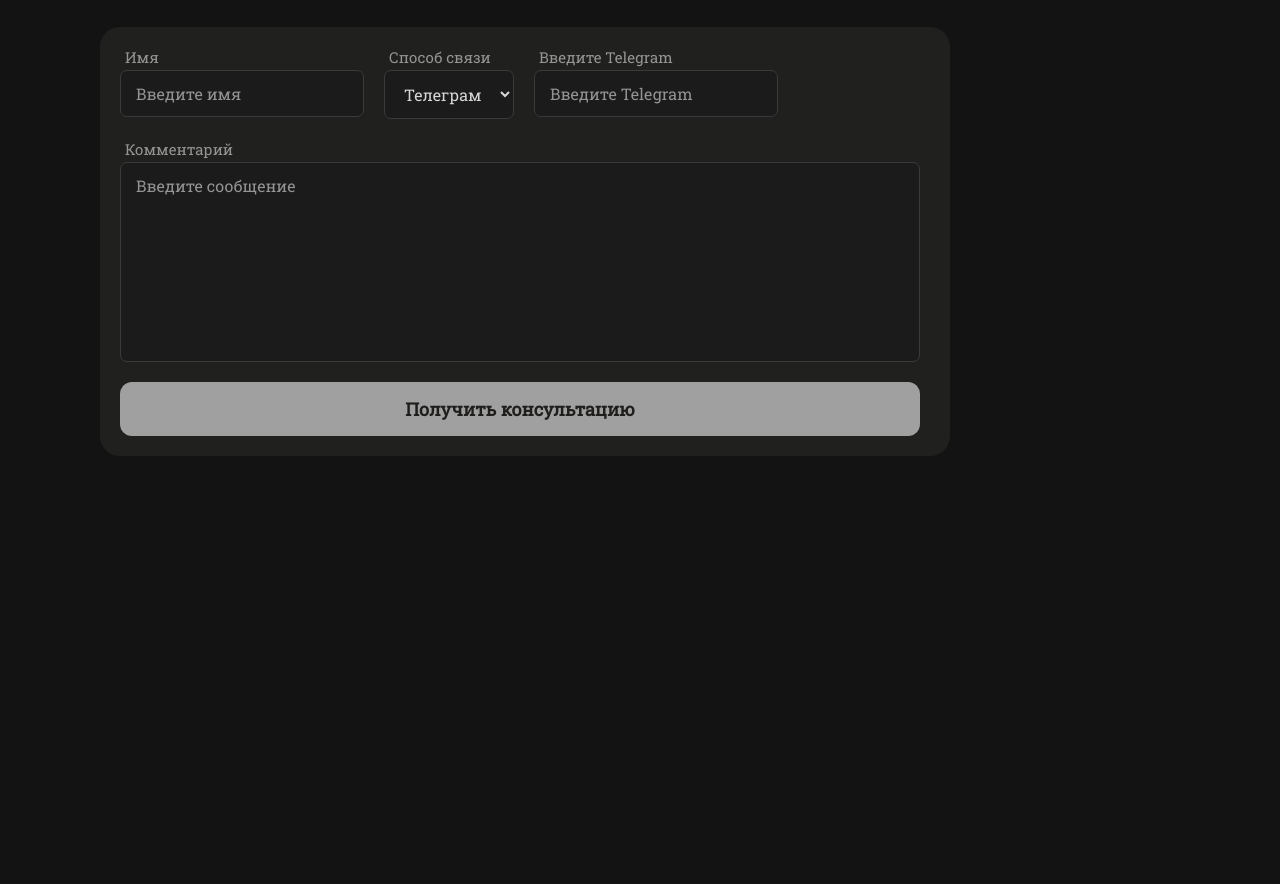
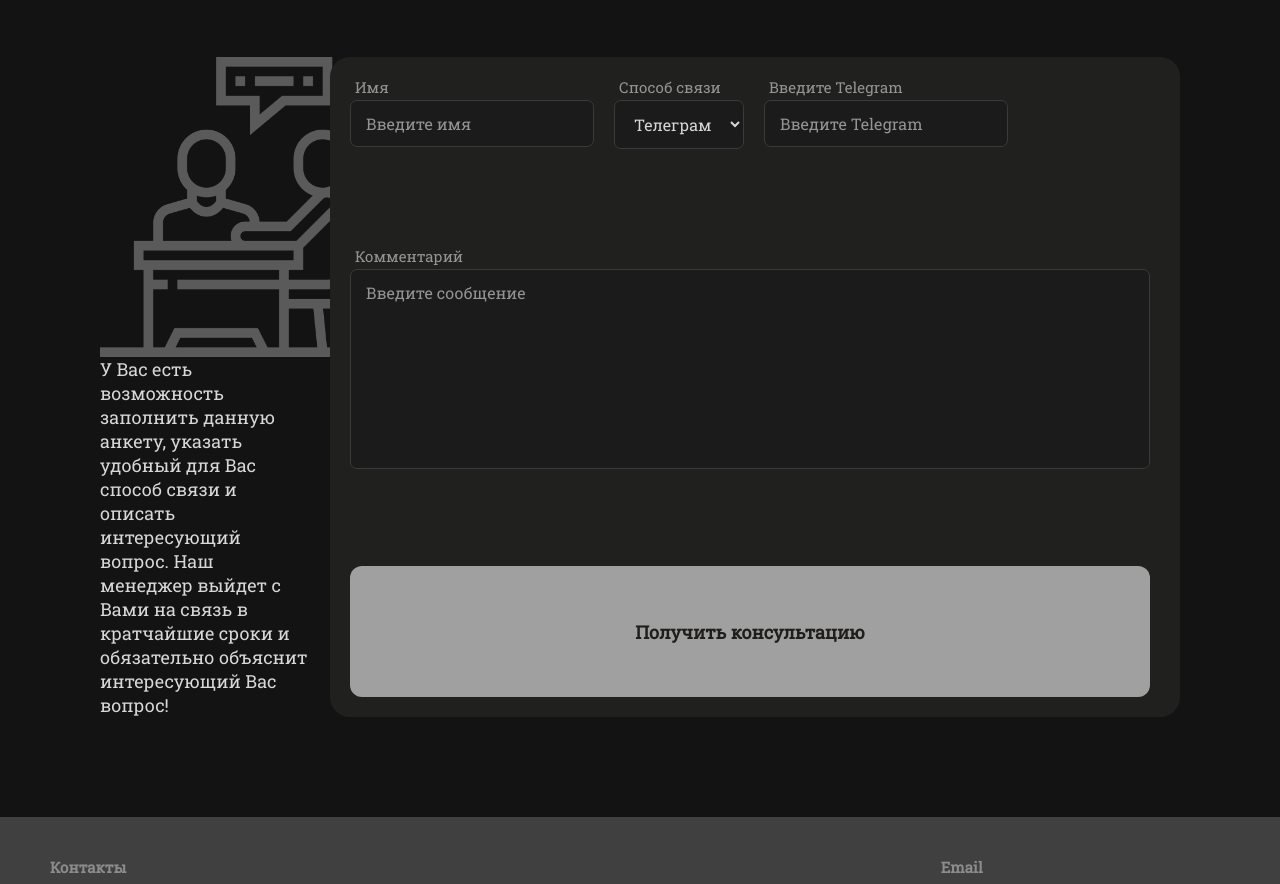
Before and after one commit to Reckfy/CONTAINER, a Next.js app: page / in a window 1280 px wide. Shown: the part 1900-2784 px from the top of the page. Before the commit the page ends 2456 px from the top, so only its background shows below. Built offline with nearby package versions, Linux system fonts and the light colour scheme.

Commit message:
added botter v 1.0

```diff
--- /dev/null
+++ b/app/components/Botter.jsx
@@ -0,0 +1,24 @@
+"use client";
+import '../../styles/botter.scss'
+
+export default function Header() {
+
+  return (
+    <botter>
+        <div className='contacts'>
+            <h2>Контакты</h2>
+            <div>
+                <a href="tel:8-988-764-83-51">8-988-764-83-51</a>
+                <a href="https://wa.me/79887648351"><img src='./images/wa.svg' /></a>
+                <a href="https://t.me/Irina_workwithChina"><img src='./images/tg.svg' /></a>
+            </div>
+        </div>
+        <div className='contacts'>
+            <h2>Email</h2>
+            <div>
+                <a href="mailto:">ilc-container@gmail.com</a>
+            </div>
+        </div>
+    </botter>
+  );
+}
--- a/app/page.js
+++ b/app/page.js
@@ -2,6 +2,7 @@ import '../styles/style.scss'
 import '../styles/main.scss'
 import Header from './components/Header'
 import Connect from './components/Connect'
+import Botter from './components/Botter'
 
 export default function Home() {
   return (
@@ -65,9 +66,16 @@ export default function Home() {
         </div>
         <div className='connector'>
         <h2>СВЯЖИТЕСЬ С НАМИ ДЛЯ ПОЛУЧЕНИЯ КОНСУЛЬТАЦИИ</h2>
-        <Connect />
+        <div>
+          <img src='./images/consult.png'/>
+          <p>У Вас есть возможность заполнить данную анкету, указать удобный для Вас способ связи и описать интересующий вопрос.
+            Наш менеджер выйдет с Вами на связь в кратчайшие сроки и обязательно объяснит интересующий Вас вопрос!
+          </p>
+          <Connect />
+        </div>
         </div>
       </main>
+      <Botter />
     </div>
   );
 }
--- /dev/null
+++ b/styles/botter.scss
@@ -0,0 +1,21 @@
+botter {
+    padding: 40px;
+    display: flex;
+    justify-content: space-between;
+    background-color: rgb(64, 64, 64);
+    h2 {
+        font-size: 15px;
+        opacity: 0.5;
+        margin-left: 10px;
+    }
+    a {
+        margin: 5px;
+        font-size: 25px;
+    }
+    .contacts {
+        div {
+            display: flex;
+            align-items: center;
+        }
+    }
+}
--- a/styles/connect.scss
+++ b/styles/connect.scss
@@ -6,6 +6,7 @@
     border-radius: 20px;
     display: flex;
     flex-wrap: wrap;
+    z-index: 10000;
   }
 
   .row {
--- a/styles/main.scss
+++ b/styles/main.scss
@@ -87,8 +87,22 @@ main {
 
 .connector {
     margin-top: 150px;
+    div {
+        display: flex;
+        position: relative;
+        p {
+            margin-right: 20px;
+            margin-top: 300px;
+            font-size: 18px;
+        }
+        img {
+            position: absolute;
+            opacity: 0.3;
+            max-width: 300px;
+        }
+    }
     h2 {
         font-size: 30px;
-        margin-bottom: 30px;
+        margin-bottom: 60px;
     }
 }
```
Also changed, not shown: public/images/consult.png (added).
